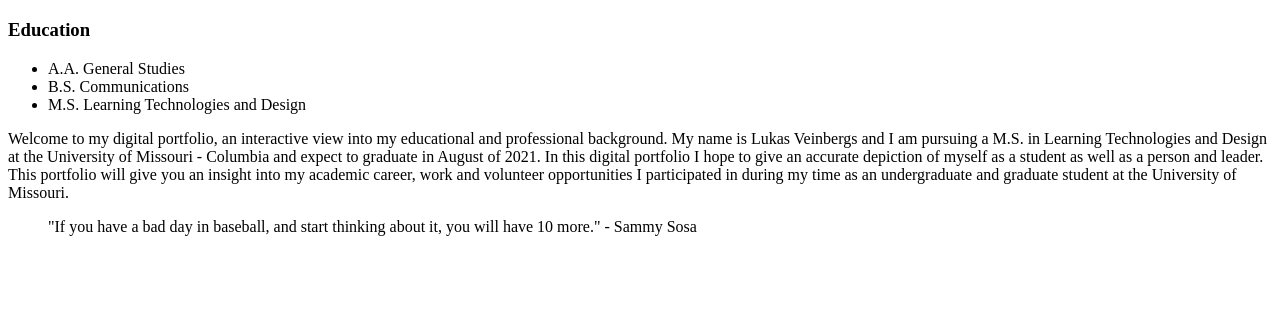
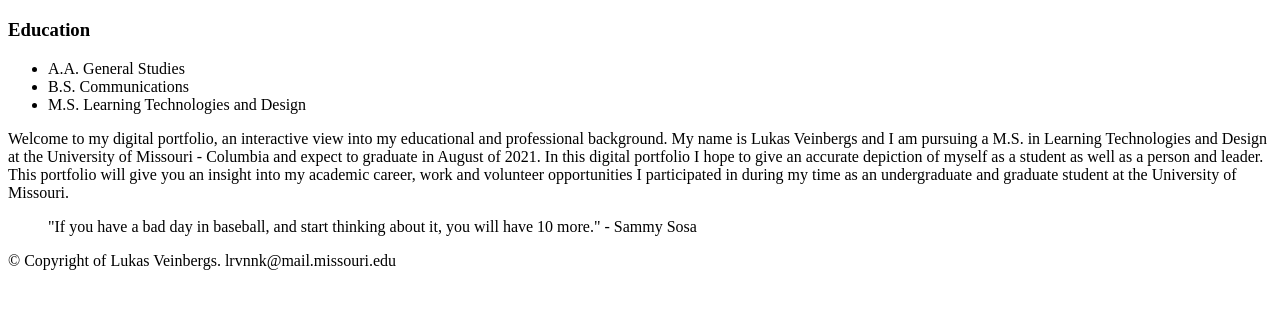
Before and after one commit to lrvnnk/lrvnnk.github.io, a plain HTML site: page islt_7310/index.html in a window 1280 px wide. Shown: the part 61-370 px from the top of the page. Drawn offline with Linux system fonts and the light colour scheme.

Commit message:
Add files via upload

```diff
--- a/islt_7310/index.html
+++ b/islt_7310/index.html
@@ -15,5 +15,6 @@
             <p>Welcome to my digital portfolio, an interactive view into my educational and professional background. My name is Lukas Veinbergs and I am pursuing a M.S. in Learning Technologies and Design at the University of Missouri - Columbia and expect to graduate in August of 2021. In this digital portfolio I hope to give an accurate depiction of myself as a student as well as a person and leader. This portfolio will give you an insight into my academic career, work and volunteer opportunities I participated in during my time as an undergraduate and graduate student at the University of Missouri.
             </p>
             <blockquote>"If you have a bad day in baseball, and start thinking about it, you will have 10 more." - Sammy Sosa</blockquote>
+            <footer>&copy; Copyright of Lukas Veinbergs. lrvnnk@mail.missouri.edu</footer>
 </body>
 </html>
```
